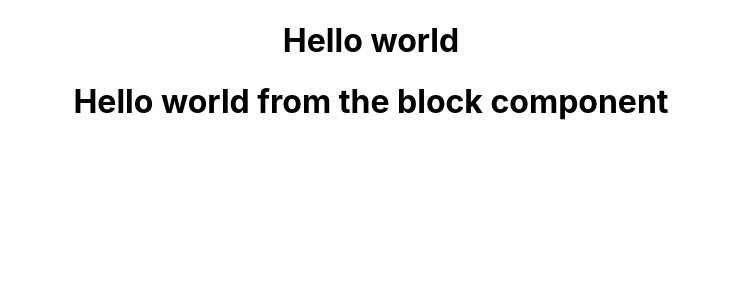
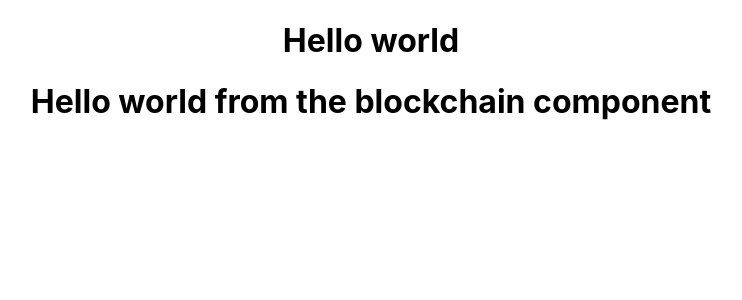
Before and after one commit to waiscodes/typescript-jest, a React (Create React App) app: page / in a window 1280 px wide. Shown: the top 300 px of the page, without its empty margins (269-1011 px from the left). Built offline with nearby package versions, Linux system fonts and the light colour scheme.

Commit message:
created a blockchain component

```diff
--- a/src/App.tsx
+++ b/src/App.tsx
@@ -2,7 +2,7 @@ import React, { useState } from "react";
 import "./App.css";
 
 // components
-import Block from "./components/Block";
+import Blockchain from "./components/Blockchain";
 
 // Block Interface
 export interface IState {
@@ -22,7 +22,7 @@ function App() {
   return (
     <div className='App'>
       <h1>Hello world</h1>
-      <Block />
+      <Blockchain />
     </div>
   );
 }
--- /dev/null
+++ b/src/components/Blockchain.tsx
@@ -0,0 +1,11 @@
+import React from "react";
+
+const Blockchain = () => {
+  return (
+    <div>
+      <h1>Hello world from the blockchain component</h1>
+    </div>
+  );
+};
+
+export default Blockchain;
```
